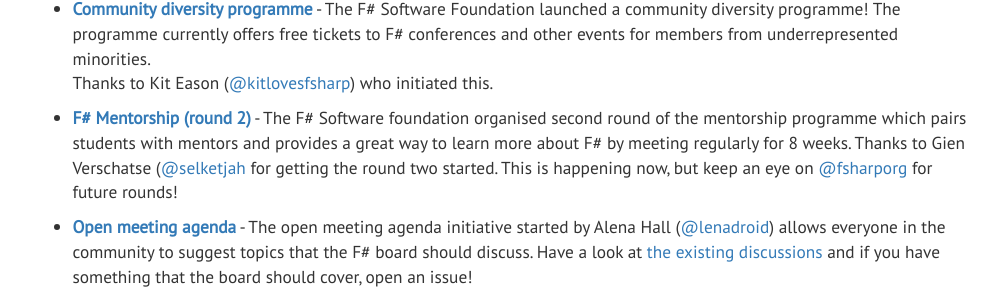
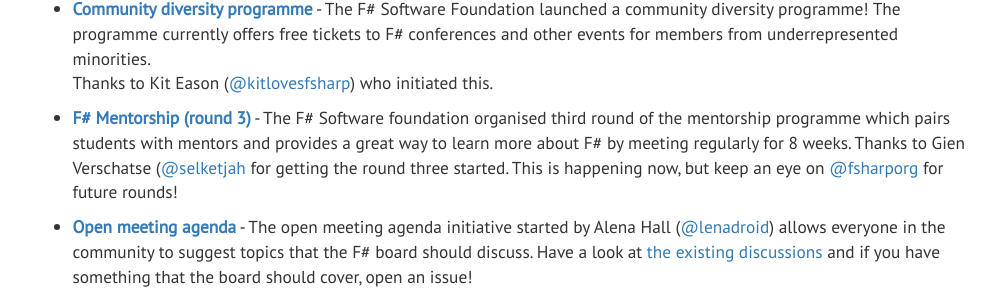
Before and after one commit to the-fsharp-mirror/the-fsharp-mirror.github.io, a Jekyll site: the page built from _posts/2017/2017-09-17-two-months-reports.md, in a window 1280 px wide and 900 px high, scrolled down 449 px. Shown: the part 154-455 px from the top of the window, without its empty margins (135-1137 px from the left). Built offline with Jekyll 4.4.1, drawn with Linux system fonts in a browser that asks for light colours; some of the changed text lies outside the part shown.

Commit message:
Update 2017-09-17-two-months-reports.md

```diff
--- a/_posts/2017/2017-09-17-two-months-reports.md
+++ b/_posts/2017/2017-09-17-two-months-reports.md
@@ -31,10 +31,10 @@
    offers free tickets to F# conferences and other events for members from underrepresented minorities.
    Thanks to Kit Eason ([@kitlovesfsharp](https://twitter.com/kitlovesfsharp)) who initiated this.
 
- * [**F# Mentorship (round 2)**](http://fsharp.org/mentorship/) - The F# Software foundation organised
-   second round of the mentorship programme which pairs students with mentors and provides a great way
+ * [**F# Mentorship (round 3)**](http://fsharp.org/mentorship/) - The F# Software foundation organised
+   third round of the mentorship programme which pairs students with mentors and provides a great way
    to learn more about F# by meeting regularly for 8 weeks. Thanks to Gien Verschatse ([@selketjah](http://twitter.com/selketjah)
-   for getting the round two started. This is happening now, but keep an eye on
+   for getting the round three started. This is happening now, but keep an eye on
    [@fsharporg](https://twitter.com/fsharporg) for future rounds!
 
  * [**Open meeting agenda**](https://github.com/fsharp/fssf-ask-the-board) - The open meeting agenda
@@ -196,7 +196,7 @@
 
  - Became the Chairperson of the Training and Education Working Group and adapted her 2 month goals to focus more on
    activities related to the mission of this group.
- - Started the second round of the [F# Mentorship programme](http://fsharp.org/mentorship/).
+ - Started the third round of the [F# Mentorship programme](http://fsharp.org/mentorship/).
  - Has been running regular office hours on every other Monday (5pm London, 9am West,
    12pm East, 1am Tokyo).
  - Became the distributor of F# stickers for Europe. If you need some, ping
@@ -212,3 +212,7 @@
 ### Scott Wlaschin ([@ScottWlaschin](http://twitter.com/ScottWlaschin))
 
 [We were not able to get a reply on Slack from Scott.]
+
+### Article history
+
+ - 21 September - The new round of mentorship is third rather than second round as previously reported. (Thanks Gien for the correction!)
```
